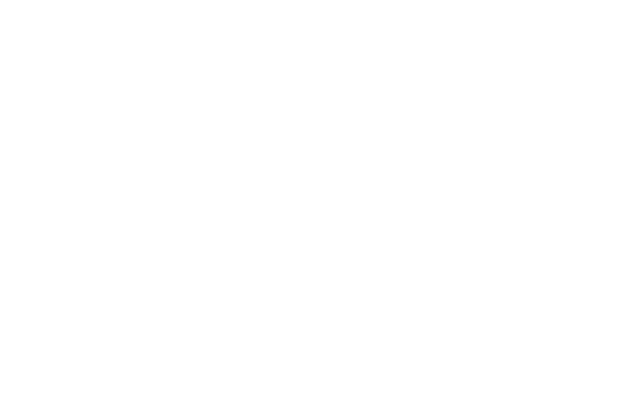
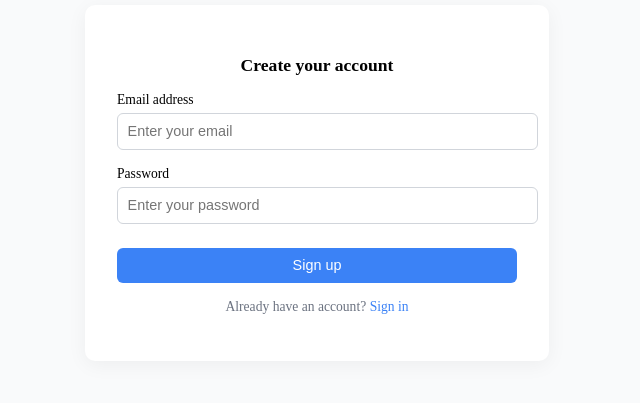
Before and after one commit to pratham-asthana/Nirvana-, a React (Vite) app in the folder frontend/Disha-app/: page /signUp in a window 1280 px wide. Before the commit this address had no page. Shown: the part 225-628 px from the top of the page, without its empty margins (323-963 px from the left). Built offline with nearby package versions, Linux system fonts and the light colour scheme.

Commit message:
signIn and signUp pages done

```diff
--- a/frontend/Disha-app/src/App.jsx
+++ b/frontend/Disha-app/src/App.jsx
@@ -2,12 +2,14 @@
 import { BrowserRouter as Router, Routes, Route } from "react-router-dom";
 import "./App.css";
 import SignIn from "./login/SignIn";
+import SignUp from "./login/SignUp";
 
 function App() {
   return (
     <Router>
       <Routes>
         <Route path="/signIn" element={<SignIn />}></Route>
+        <Route path="/signUp" element={<SignUp />}></Route>
       </Routes>
     </Router>
   );
--- a/frontend/Disha-app/src/login/SignIn.css
+++ b/frontend/Disha-app/src/login/SignIn.css
@@ -0,0 +1,128 @@
+.auth-container {
+  display: flex;
+  justify-content: center;
+  align-items: center;
+  min-height: 100vh;
+  background-color: #f9fafb;
+}
+
+.auth-box {
+  background: white;
+  padding: 2rem;
+  border-radius: 10px;
+  box-shadow: 0px 4px 20px rgba(0, 0, 0, 0.05);
+  width: 100%;
+  max-width: 400px;
+  text-align: center;
+}
+
+.auth-logo {
+  display: flex;
+  flex-direction: column;
+  align-items: center;
+  margin-bottom: 1.5rem;
+}
+
+.logo-circle {
+  background-color: #3b82f6;
+  padding: 12px;
+  border-radius: 50%;
+  margin-bottom: 0.5rem;
+}
+
+.icon {
+  width: 24px;
+  height: 24px;
+}
+
+.auth-logo h2 {
+  font-size: 1.25rem;
+  font-weight: bold;
+  margin-bottom: 0.2rem;
+}
+
+.auth-logo p {
+  font-size: 0.9rem;
+  color: #6b7280;
+}
+
+h3 {
+  font-size: 1.1rem;
+  font-weight: bold;
+  margin-bottom: 0.2rem;
+}
+
+.subtitle {
+  font-size: 0.85rem;
+  color: #6b7280;
+  margin-bottom: 1rem;
+}
+
+form {
+  text-align: left;
+}
+
+label {
+  font-size: 0.85rem;
+  font-weight: 500;
+  display: block;
+  margin-top: 1rem;
+}
+
+input {
+  width: 100%;
+  padding: 0.6rem;
+  margin-top: 0.3rem;
+  border: 1px solid #d1d5db;
+  border-radius: 6px;
+  font-size: 0.9rem;
+}
+
+input:focus {
+  outline: none;
+  border-color: #3b82f6;
+  box-shadow: 0 0 0 1px #3b82f6;
+}
+
+.forgot {
+  text-align: right;
+  margin-top: 0.5rem;
+}
+
+.forgot a {
+  font-size: 0.8rem;
+  color: #3b82f6;
+  text-decoration: none;
+}
+
+.primary-btn {
+  width: 100%;
+  background-color: #3b82f6;
+  color: white;
+  padding: 0.6rem;
+  border: none;
+  border-radius: 6px;
+  margin-top: 1.5rem;
+  cursor: pointer;
+  font-size: 0.9rem;
+}
+
+.primary-btn:hover {
+  background-color: #2563eb;
+}
+
+.switch-text {
+  margin-top: 1rem;
+  font-size: 0.85rem;
+  color: #6b7280;
+}
+
+.switch-text a {
+  color: #3b82f6;
+  font-weight: 500;
+  text-decoration: none;
+}
+
+.switch-text a:hover {
+  text-decoration: underline;
+}
--- a/frontend/Disha-app/src/login/SignUp.jsx
+++ b/frontend/Disha-app/src/login/SignUp.jsx
@@ -0,0 +1,58 @@
+import React, { useState } from "react";
+import "./SignIn.css";
+import { createUserWithEmailAndPassword } from "firebase/auth";
+import { auth } from "../config/firebase-config";
+import { Link, useNavigate } from "react-router-dom";
+
+const SignUp = () => {
+  const [email, setEmail] = useState("");
+  const [password, setPassword] = useState("");
+  const navigate = useNavigate();
+
+  const handleSignUp = async (e) => {
+    e.preventDefault();
+    try {
+      await createUserWithEmailAndPassword(auth, email, password);
+      navigate("/dashboard");
+    } catch (error) {
+      alert(error.message);
+    }
+  };
+  return (
+    <div className="auth-container">
+      <div className="auth-box">
+        <h3>Create your account</h3>
+
+        <form onSubmit={handleSignUp}>
+          <label>Email address</label>
+          <input
+            type="email"
+            placeholder="Enter your email"
+            value={email}
+            onChange={(e) => setEmail(e.target.value)}
+            required
+          />
+
+          <label>Password</label>
+          <input
+            type="password"
+            placeholder="Enter your password"
+            value={password}
+            onChange={(e) => setPassword(e.target.value)}
+            required
+          />
+
+          <button type="submit" className="primary-btn">
+            Sign up
+          </button>
+        </form>
+
+        <p className="switch-text">
+          Already have an account? <Link to="/signin">Sign in</Link>
+        </p>
+      </div>
+    </div>
+  );
+};
+
+export default SignUp;
```
Also changed, not shown: frontend/Disha-app/src/login/SignUp.css (deleted).
